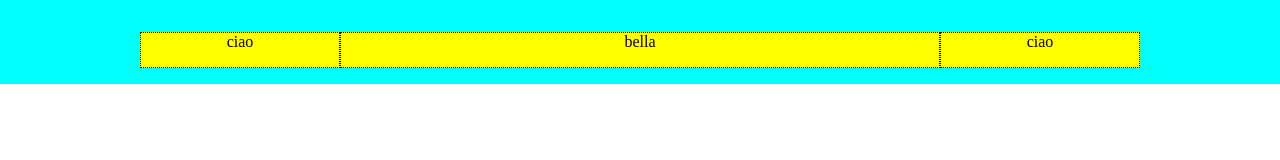
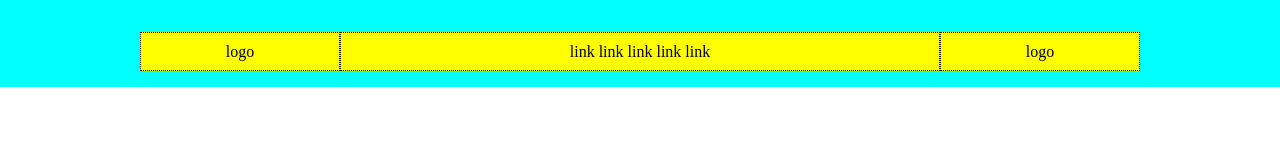
Before and after one commit to LambertoNeri/htmlcss-struttura-discord, a plain HTML site: page index.html in a window 1280 px wide. Drawn offline with Linux system fonts and the light colour scheme.

Commit message:
fix header

```diff
--- a/assets/style.css
+++ b/assets/style.css
@@ -16,21 +16,22 @@ header{
     margin-left: auto;
     margin-right: auto;
     display: flex;
-
 }
 
+nav{
+    flex-wrap: wrap;
+    text-align: center;
+    margin-top: 1rem;
+    padding: .6rem;
+}
 
 .link{
-     margin-top: 1rem;
-     padding-bottom: 1rem;
      flex: 0 0 60%;
      text-align: center;
      flex-wrap: wrap;
     }
 
 .logo{
-    margin-top: 1rem;
     flex: 0 0 20%;
-    flex-wrap: wrap;
-    text-align: center;
+
 }
--- a/index.html
+++ b/index.html
@@ -11,12 +11,16 @@
 <body>
     <header>
         <div class="container">
-            <nav class="logo">ciao</nav>
-            <nav class="link">bella</nav>
-            <nav class="logo">ciao</nav>
+            <nav class="logo">logo</nav>
+            <nav class="link">link link link link link </nav>
+            <nav class="logo">logo</nav>
         </div>
+    </header>
 
+    <main>
+        <div>
 
-    </header>
+        </div>
+    </main>
 </body>
 </html>
```
